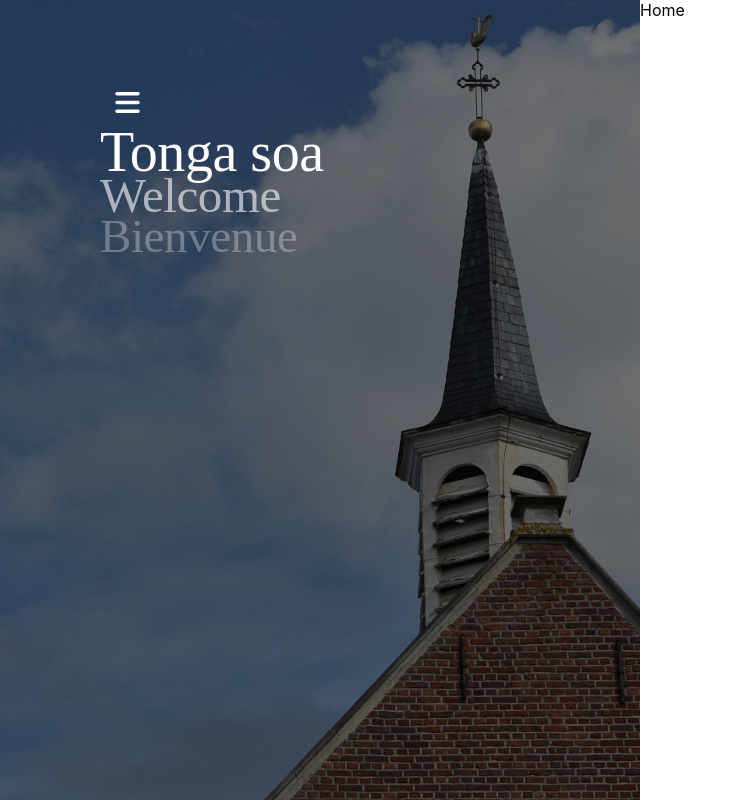
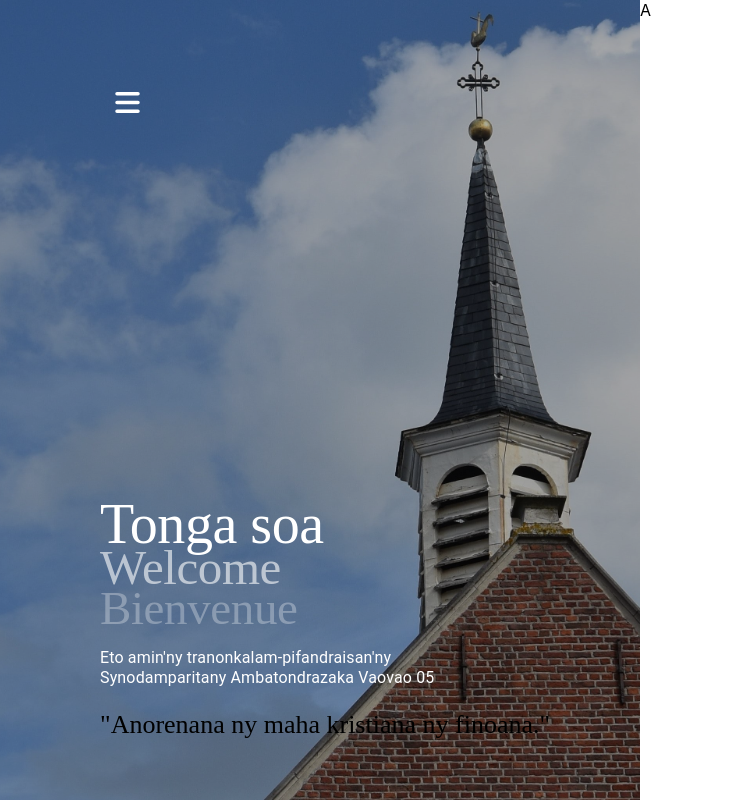
Before and after one commit to Dimby/spav05, a React (Create React App) app in the folder client/: page / in a window 1280 px wide. Shown: the whole page, without its empty margins (0-747 px from the left). Built offline with nearby package versions, Linux system fonts and the light colour scheme.

Commit message:
home box left

```diff
--- a/client/src/Components/Title.tsx
+++ b/client/src/Components/Title.tsx
@@ -3,7 +3,7 @@ import React, { FC } from 'react'
 
 interface TitleProps {
     color?: 'primary' | 'secondary' | 'default' | string
-    type: 'h1' | 'h2' | 'h3' | 'h4'
+    type: "h1" | "h2" | "h3" | "h4" | "subtitle1" | "h5" | "h6" | "subtitle2" | "body1" | "body2" | "caption" | "button" | "overline" | "inherit" | undefined
     className?: string
     children: React.ReactNode
 }
--- /dev/null
+++ b/client/src/Components/Verse.tsx
@@ -0,0 +1,19 @@
+import { Box } from '@mui/system'
+import React, { FC } from 'react'
+import Title from './Title'
+
+interface VerseProps {
+    color?: 'primary' | 'secondary' | 'default' | string
+    variant?: "h1" | "h2" | "h3" | "h4" | "subtitle1" | "h5" | "h6" | "subtitle2" | "body1" | "body2" | "caption" | "button" | "overline" | "inherit" | undefined
+    children: React.ReactNode
+}
+
+const Verse: FC<VerseProps> = ({ color = 'primary', variant = 'h3', children }) => {
+    return (
+        <Box>
+            <Title type={variant} color={color}>"{children}"</Title>
+        </Box>
+    )
+}
+
+export default Verse
--- a/client/src/Components/Welcome.tsx
+++ b/client/src/Components/Welcome.tsx
@@ -1,5 +1,6 @@
 import React from 'react'
-import { Box } from '@mui/material'
+import { Box, duration } from '@mui/material'
+import { motion } from 'framer-motion'
 import Title from './Title'
 
 const styles = {
@@ -23,9 +24,15 @@ const styles = {
 const Welcome = () => {
     return (
         <Box sx={styles.container}>
+            <motion.div initial={{ y: 20, opacity: 0 }} animate={{ y: 0, opacity: 1 }} transition={{ duration: 0.7 }}>
             <Title className='mg' type="h2">Tonga soa</Title>
+            </motion.div>
+            <motion.div initial={{ y: 30, opacity: 0 }} animate={{ y: 0, opacity: 1 }} transition={{ duration: 0.7 }} >
             <Title className='en' type="h2">Welcome</Title>
+            </motion.div >
+            <motion.div initial={{ y: 40, opacity: 0 }} animate={{ y: 0, opacity: 1 }} transition={{ duration: 0.7 }} >
             <Title className='fr' type="h2" color="default">Bienvenue</Title>
+            </motion.div >
         </Box>
     )
 }
--- a/client/src/Pages/AboutUs.tsx
+++ b/client/src/Pages/AboutUs.tsx
@@ -1,10 +1,11 @@
+import { Box } from '@mui/material'
 import React from 'react'
 
 const AboutUs = () => {
     return (
-        <div>
+        <Box className='mainContent'>
             Mombamomba
-        </div>
+        </Box>
     )
 }
 
--- a/client/src/Pages/Accueil.tsx
+++ b/client/src/Pages/Accueil.tsx
@@ -8,6 +8,7 @@ import ButtonMenu from "../Components/ButtonMenu";
 import Routes from "../Routes/Routes";
 import Title from "../Components/Title";
 import Welcome from "../Components/Welcome";
+import Verse from "../Components/Verse";
 
 const styles = {
     container: {
@@ -26,6 +27,21 @@ const styles = {
                 backgroundColor: '#00000054',
                 height: '100vh',
             }
+        },
+        '.second-box': {
+            '.mainContent': {
+                position: 'absolute',
+                top: 0,
+                left: 0,
+                width: '100%',
+                zIndex: 99,
+                display: 'flex',
+                justifyContent: 'space-between',
+                '> .MuiBox-root': {
+                    width: '100%',
+                    height: '100vh'
+                }
+            }
         }
     },
     containerBurger: {
@@ -33,6 +49,8 @@ const styles = {
         '.MuiTooltip-popper .MuiTooltip-tooltip': {
             marginTop: 0
         },
+        zIndex: 100,
+        position: 'relative',
         height: 'calc(100vh - 120px)'
     },
     buttonBurger: {
@@ -90,7 +108,7 @@ const Accueil = () => {
                     <motion.div className="first-box" initial={{ width: '100%' }} animate={{ width: widthBox }}>
                         <div className="box-blur">
                             <Box
-                                sx={{ ...styles.containerBurger, backgroundColor: collapsed ? '#000000b3' : 'inherit' }}
+                                sx={{ ...styles.containerBurger, backgroundColor: collapsed ? '#000000b3' : 'transparent' }}
                                 onClick={(e: any) => {
                                     e.stopPropagation()
                                     if (collapsed) {
@@ -117,9 +135,6 @@ const Accueil = () => {
                                         {collapsed ? <HiX /> : <HiMenu />}
                                     </IconButton>
                                 </Tooltip>
-                                <Box>
-                                    <Welcome />
-                                </Box>
                             </Box>
                         </div>
                     </motion.div>
--- a/client/src/Pages/Albums.tsx
+++ b/client/src/Pages/Albums.tsx
@@ -1,10 +1,11 @@
+import { Box } from '@mui/material'
 import React from 'react'
 
 const Albums = () => {
     return (
-        <div>
+        <Box className='mainContent'>
             Photos
-        </div>
+        </Box>
     )
 }
 
--- a/client/src/Pages/Areas.tsx
+++ b/client/src/Pages/Areas.tsx
@@ -1,10 +1,11 @@
+import { Box } from '@mui/material'
 import React from 'react'
 
 const Areas = () => {
     return (
-        <div>
+        <Box className='mainContent'>
             Faritra
-        </div>
+        </Box>
     )
 }
 
--- a/client/src/Pages/Contact.tsx
+++ b/client/src/Pages/Contact.tsx
@@ -1,10 +1,11 @@
+import { Box } from '@mui/material'
 import React from 'react'
 
 const Contact = () => {
     return (
-        <div>
+        <Box className='mainContent'>
             Contact
-        </div>
+        </Box>
     )
 }
 
--- a/client/src/Pages/Home.tsx
+++ b/client/src/Pages/Home.tsx
@@ -1,10 +1,41 @@
+import { Box, Typography } from '@mui/material'
 import React from 'react'
+import Verse from '../Components/Verse'
+import Welcome from '../Components/Welcome'
+
+const styles = {
+    container: {
+        '.left-boxHome': {
+            display: 'flex',
+            flexDirection: 'column-reverse'
+        }
+    },
+    welcomeSubtitle: {
+        margin: '22px 0',
+        lineHeight: '20px',
+        color: '#FFFFFF'
+    },
+    leftContent: {
+        alignItems: 'end',
+        padding: '60px 75px 60px 100px',
+    }
+}
 
 const Home = () => {
     return (
-        <div>
-            Home
-        </div>
+        <Box className='mainContent' sx={styles.container}>
+            <Box className='left-boxHome'>
+                <Box sx={styles.leftContent}>
+                    <Welcome />
+                    <Typography variant="subtitle1" sx={styles.welcomeSubtitle}>
+                        Eto amin'ny tranonkalam-pifandraisan'ny <br />
+                        Synodamparitany Ambatondrazaka Vaovao 05
+                    </Typography>
+                    <Verse color='default'>Anorenana ny maha kristiana ny finoana.</Verse>
+                </Box>
+            </Box>
+            <Box className='right-boxHome'>A</Box>
+        </Box>
     )
 }
 
--- a/client/src/index.tsx
+++ b/client/src/index.tsx
@@ -34,7 +34,8 @@ const theme = createTheme({
       contrastText: '#FFFFFF'
     },
     default: {
-      main: '#FFFFFF'
+      main: '#FFFFFF',
+      contrastText: '#FFFFFF'
     },
     menuButton: {
       main: '#FFFFFF'
```
